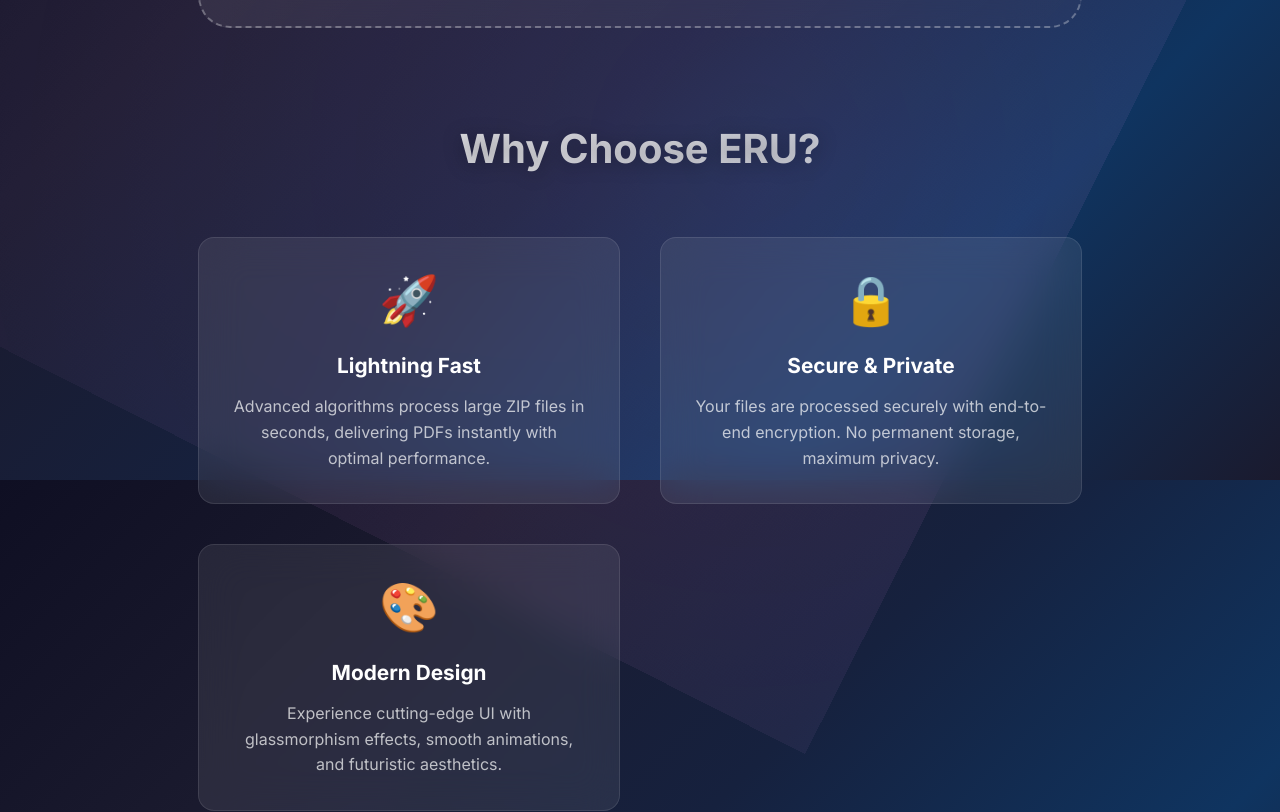
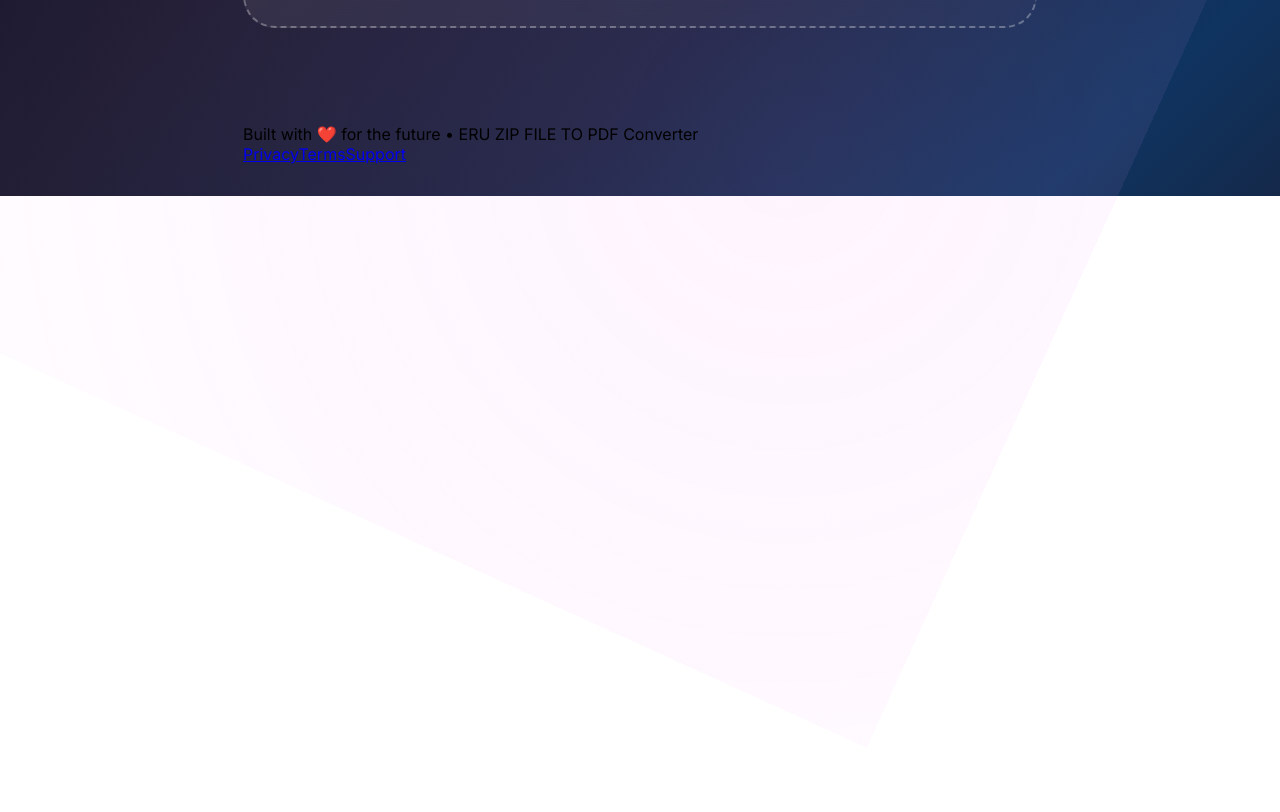
Before and after one commit to jhudel26/Eru_ziptopdfconverter, a React (Create React App) app: page / in a window 1280 px wide. Shown: the part 1120-1932 px from the top of the page. After the commit the page ends 1316 px from the top, so only its background shows below. Built offline with nearby package versions, Linux system fonts and the light colour scheme.

Commit message:
Add files via upload

```diff
--- a/src/App.js
+++ b/src/App.js
@@ -38,40 +38,6 @@ function App() {
           <FileUpload />
         </div>
 
-        {/* Features Section */}
-        <div className="features-section">
-          <h2 className="features-title">Why Choose ERU?</h2>
-          <div className="features-grid">
-            <div className="feature-card">
-              <div className="feature-icon-wrapper">
-                <div className="feature-icon">🚀</div>
-              </div>
-              <h3 className="feature-title">Lightning Fast</h3>
-              <p className="feature-description">
-                Advanced algorithms process large ZIP files in seconds, delivering PDFs instantly with optimal performance.
-              </p>
-            </div>
-            <div className="feature-card">
-              <div className="feature-icon-wrapper">
-                <div className="feature-icon">🔒</div>
-              </div>
-              <h3 className="feature-title">Secure & Private</h3>
-              <p className="feature-description">
-                Your files are processed securely with end-to-end encryption. No permanent storage, maximum privacy.
-              </p>
-            </div>
-            <div className="feature-card">
-              <div className="feature-icon-wrapper">
-                <div className="feature-icon">🎨</div>
-              </div>
-              <h3 className="feature-title">Modern Design</h3>
-              <p className="feature-description">
-                Experience cutting-edge UI with glassmorphism effects, smooth animations, and futuristic aesthetics.
-              </p>
-            </div>
-          </div>
-        </div>
-
         {/* Footer */}
         <div className="footer">
           <div className="footer-content">
```
Also changed, not shown: api/download.js (+26 -2 lines), api/upload.js (+12 -0 lines).
